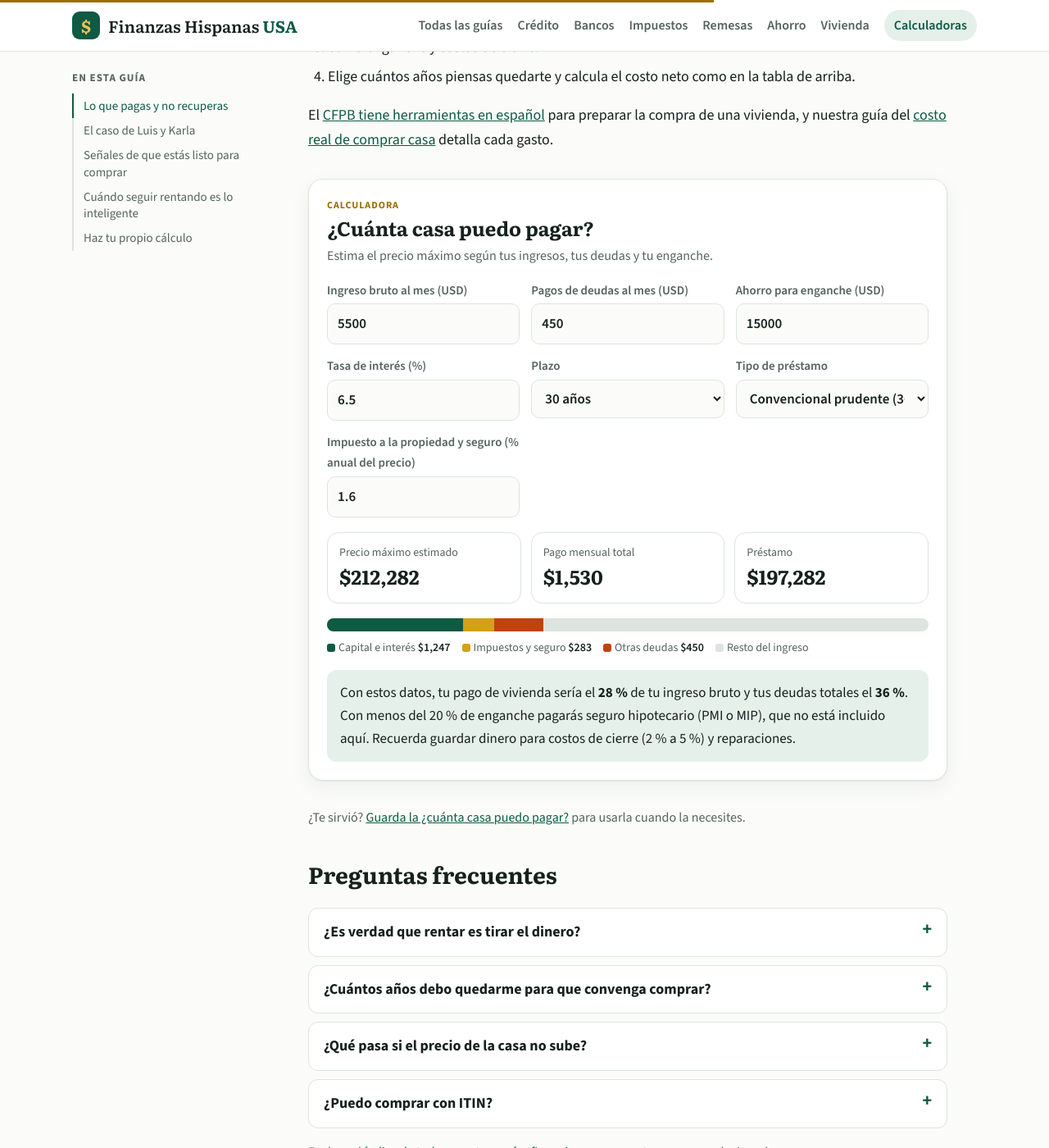
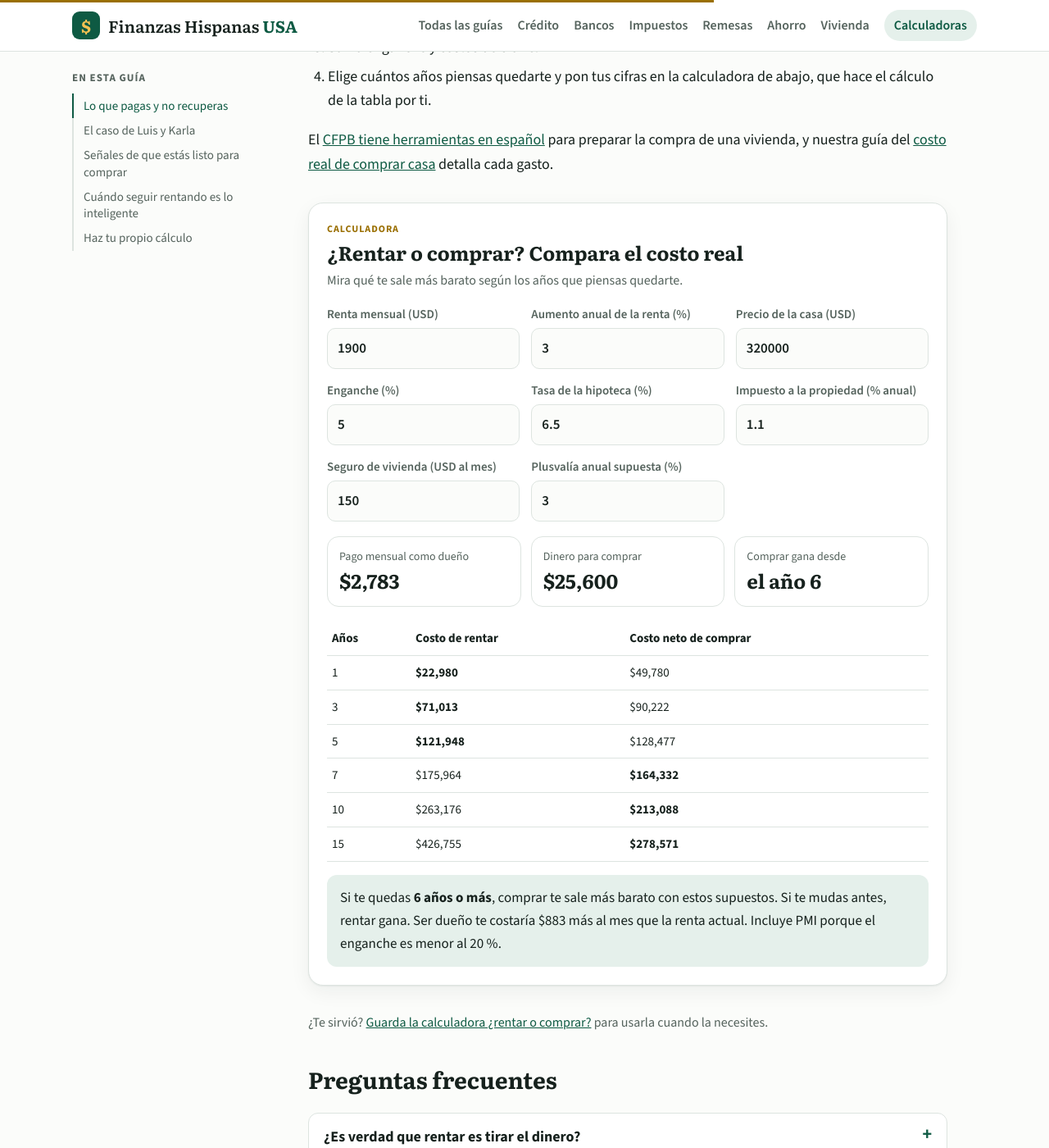
Before and after one commit to AnthonyHenriquezLuciano/finanzashispanasusa, a Jekyll site: the page built from _posts/2026-11-13-rentar-o-comprar-casa-como-decidir-con-numeros.md, in a window 1280 px wide and 1400 px high, scrolled down 2980 px. Shown: the whole window at 82% size. Built offline with Jekyll 4.4.1, drawn with Linux system fonts in a browser that asks for light colours; some of the changed text lies outside the part shown.

Commit message:
Calculadora rentar o comprar + guía de préstamos con título de carro + enlaces internos
Co-Authored-By: Claude Opus 5.5 <noreply@anthropic.com>
Claude-Session: https://claude.ai/code/session_018E8nodqmJommzDz9b1nwHg

```diff
--- a/_data/herramientas.yml
+++ b/_data/herramientas.yml
@@ -48,3 +48,8 @@
   titulo: Calculadora de interés compuesto
   corto: Cuánto crece tu aporte mensual y cuánto te cuesta la comisión del fondo.
   icono: "↗"
+- slug: calculadora-rentar-o-comprar
+  include: rentar-comprar
+  titulo: Calculadora ¿rentar o comprar?
+  corto: Compara el costo real de rentar y de ser dueño según los años que te quedes.
+  icono: "⇄"
--- /dev/null
+++ b/_includes/tools/rentar-comprar.html
@@ -0,0 +1,20 @@
+<section class="tool" data-tool="rentarcomprar" aria-labelledby="t-rc">
+  <header class="tool-h"><p class="tool-tag">Calculadora</p><h2 id="t-rc" class="tool-title">¿Rentar o comprar? Compara el costo real</h2><p>Mira qué te sale más barato según los años que piensas quedarte.</p></header>
+  <div class="tool-grid">
+    <label>Renta mensual (USD)<input name="renta" inputmode="decimal" value="1900"></label>
+    <label>Aumento anual de la renta (%)<input name="subida" inputmode="decimal" value="3"></label>
+    <label>Precio de la casa (USD)<input name="precio" inputmode="decimal" value="320000"></label>
+    <label>Enganche (%)<input name="eng" inputmode="decimal" value="5"></label>
+    <label>Tasa de la hipoteca (%)<input name="tasa" inputmode="decimal" value="6.5"></label>
+    <label>Impuesto a la propiedad (% anual)<input name="ptax" inputmode="decimal" value="1.1"></label>
+    <label>Seguro de vivienda (USD al mes)<input name="seg" inputmode="decimal" value="150"></label>
+    <label>Plusvalía anual supuesta (%)<input name="plus" inputmode="decimal" value="3"></label>
+  </div>
+  <div class="pl-sum">
+    <div><span>Pago mensual como dueño</span><b data-out="pago">—</b></div>
+    <div><span>Dinero para comprar</span><b data-out="inicial">—</b></div>
+    <div><span>Comprar gana desde</span><b data-out="equil">—</b></div>
+  </div>
+  <table class="pl-tab"><thead><tr><th>Años</th><th>Costo de rentar</th><th>Costo neto de comprar</th></tr></thead><tbody data-out="tabla"></tbody></table>
+  <p class="tool-result" data-out="veredicto" aria-live="polite"></p>
+</section>
--- a/_posts/2026-11-13-rentar-o-comprar-casa-como-decidir-con-numeros.md
+++ b/_posts/2026-11-13-rentar-o-comprar-casa-como-decidir-con-numeros.md
@@ -3,7 +3,7 @@ title: "¿Rentar o comprar casa? Cómo decidir con números y no con presión"
 description: "Comprar no siempre gana a rentar. Compara el costo real de cada opción a 3, 5, 7 y 10 años con un ejemplo completo: hipoteca, impuestos, PMI, mantenimiento y costo de vender."
 date: 2026-11-13 07:00:00 -0400
 category: Vivienda
-herramienta: hipoteca
+herramienta: rentar-comprar
 keywords: [rentar o comprar casa, alquilar o comprar vivienda, conviene comprar casa, rentar es tirar el dinero, cuando comprar casa]
 resumen:
 - "Rentar no es tirar el dinero: comprar también tiene costos que no recuperas, como intereses, impuestos, seguro y mantenimiento."
@@ -81,6 +81,6 @@ Mientras rentas, puedes prepararte: ahorra el enganche en una cuenta de alto ren
 1. Anota tu renta actual y cuánto sube cada año.
 2. Pide una cotización de hipoteca real y suma impuestos, seguro, PMI y un 1 % anual de mantenimiento.
 3. Suma enganche y costos de cierre.
-4. Elige cuántos años piensas quedarte y calcula el costo neto como en la tabla de arriba.
+4. Elige cuántos años piensas quedarte y pon tus cifras en la calculadora de abajo, que hace el cálculo de la tabla por ti.
 
 El [CFPB tiene herramientas en español](https://www.consumerfinance.gov/es/) para preparar la compra de una vivienda, y nuestra guía del [costo real de comprar casa](/costo-real-comprar-casa-hipoteca-impuestos-seguro/) detalla cada gasto.
--- a/assets/js/tools.js
+++ b/assets/js/tools.js
@@ -214,6 +214,33 @@
       });
     },
 
+    rentarcomprar: function (root) {
+      bind(root, function () {
+        var renta = val(root, "renta"), sub = val(root, "subida") / 100, precio = val(root, "precio"), engP = val(root, "eng") / 100, tasa = val(root, "tasa"), ptax = val(root, "ptax") / 100, seg = val(root, "seg"), plus = val(root, "plus") / 100, out = $(root, '[data-out="veredicto"]');
+        if (!renta || !precio) { out.textContent = "Escribe tu renta y el precio de la casa."; return; }
+        var eng = precio * engP, cierre = precio * 0.03, P = precio - eng, r = tasa / 1200, n = 360;
+        var c = r ? P * r / (1 - Math.pow(1 + r, -n)) : P / n;
+        var pmi = engP < 0.2 ? P * 0.006 / 12 : 0, mes = c + precio * ptax / 12 + seg + pmi + precio * 0.01 / 12;
+        function bal(k) { return r ? P * Math.pow(1 + r, k) - c * (Math.pow(1 + r, k) - 1) / r : P - c * k; }
+        function costos(y) {
+          var k = y * 12, v = precio * Math.pow(1 + plus, y), own = eng + cierre + mes * k - (v - bal(k) - v * 0.06), rent = 0;
+          for (var i = 0; i < y; i++) rent += renta * Math.pow(1 + sub, i) * 12;
+          return [rent + 15 * k, own];
+        }
+        var eq = 0;
+        for (var y = 1; y <= 30; y++) { var cc = costos(y); if (cc[1] < cc[0]) { eq = y; break; } }
+        $(root, '[data-out="pago"]').textContent = usd.format(mes);
+        $(root, '[data-out="inicial"]').textContent = usd.format(eng + cierre);
+        $(root, '[data-out="equil"]').textContent = eq ? "el año " + eq : "más de 30 años";
+        var rows = "";
+        [1, 3, 5, 7, 10, 15].forEach(function (y) { var cc = costos(y), win = cc[1] < cc[0]; rows += "<tr" + (y === eq ? ' class="on"' : "") + "><td>" + y + "</td><td>" + (win ? "" : "<b>") + usd.format(cc[0]) + (win ? "" : "</b>") + "</td><td>" + (win ? "<b>" : "") + usd.format(cc[1]) + (win ? "</b>" : "") + "</td></tr>"; });
+        $(root, '[data-out="tabla"]').innerHTML = rows;
+        var dif = mes - renta;
+        out.innerHTML = (eq ? "Si te quedas <b>" + eq + " años o más</b>, comprar te sale más barato con estos supuestos. Si te mudas antes, rentar gana." : "Con estos supuestos, rentar sale más barato durante 30 años.") + (dif > 0 ? " Ser dueño te costaría " + usd.format(dif) + " más al mes que la renta actual." : "") + (engP < 0.2 ? " Incluye PMI porque el enganche es menor al 20 %." : "");
+        track("rentarcomprar");
+      });
+    },
+
     hipoteca: function (root) {
       bind(root, function () {
         var ing = val(root, "ingreso"), deu = val(root, "deudas"), eng = val(root, "enganche"), tasa = val(root, "tasa"), n = val(root, "plazo") * 12, dti = val(root, "tipo") / 100, tax = val(root, "tax") / 100;
--- a/metodologia-calculadoras.md
+++ b/metodologia-calculadoras.md
@@ -101,6 +101,12 @@ El valor futuro se calcula mes a mes: monto inicial × (1 + i)^n + aporte × ((1
 
 **No incluye** impuestos, inflación ni la variación real de los mercados: el rendimiento es un supuesto constante y los resultados reales pueden ser mucho mayores o menores. [Abrir calculadora de interés compuesto](/herramientas/calculadora-interes-compuesto/). Fuente: [Investor.gov, de la SEC](https://www.investor.gov/).
 
+## 11. ¿Rentar o comprar?
+
+El costo de rentar suma la renta de cada año, con el aumento anual elegido, más $15 al mes de seguro de inquilino. El costo neto de comprar suma el enganche, un 3 % de costos de cierre y el pago mensual completo (capital e intereses a 30 años, impuesto a la propiedad, seguro, PMI de 0.6 % anual si el enganche es menor al 20 % y mantenimiento de 1 % anual), y le resta lo que recuperarías al vender: el valor de la casa con la plusvalía elegida, menos el saldo del préstamo y un 6 % de costos de venta. Ejemplo: con renta de $1,900 y una casa de $320,000 con 5 % de enganche al 6.5 %, rentar gana a 5 años ($121,948 frente a $128,477) y comprar gana a 7 ($164,332 frente a $175,964).
+
+**No incluye** el rendimiento que tendría el inquilino si invirtiera el enganche, deducciones de impuestos, cuotas de HOA ni cambios de tasa. La plusvalía es un supuesto. [Abrir calculadora rentar o comprar](/herramientas/calculadora-rentar-o-comprar/). Fuente: [CFPB, comprar una vivienda](https://www.consumerfinance.gov/owning-a-home/).
+
 ## Cómo detectar un resultado sospechoso
 
 1. Revisa si usaste dólares, porcentajes anuales o moneda local correctamente.
```
Also changed, not shown: other parts of _posts/2026-11-13-rentar-o-comprar-casa-como-decidir-con-numeros.md (+1 -1 lines), _posts/2026-10-17-como-financiar-un-carro-en-estados-unidos.md (+2 -0 lines), _posts/2026-11-02-prestamos-de-dia-de-pago-payday-por-que-evitarlos.md (+2 -0 lines), _posts/2026-11-16-prestamo-con-titulo-de-carro-title-loan-riesgos.md (added, +78 -0 lines), herramientas/calculadora-rentar-o-comprar.md (added, +25 -0 lines).
